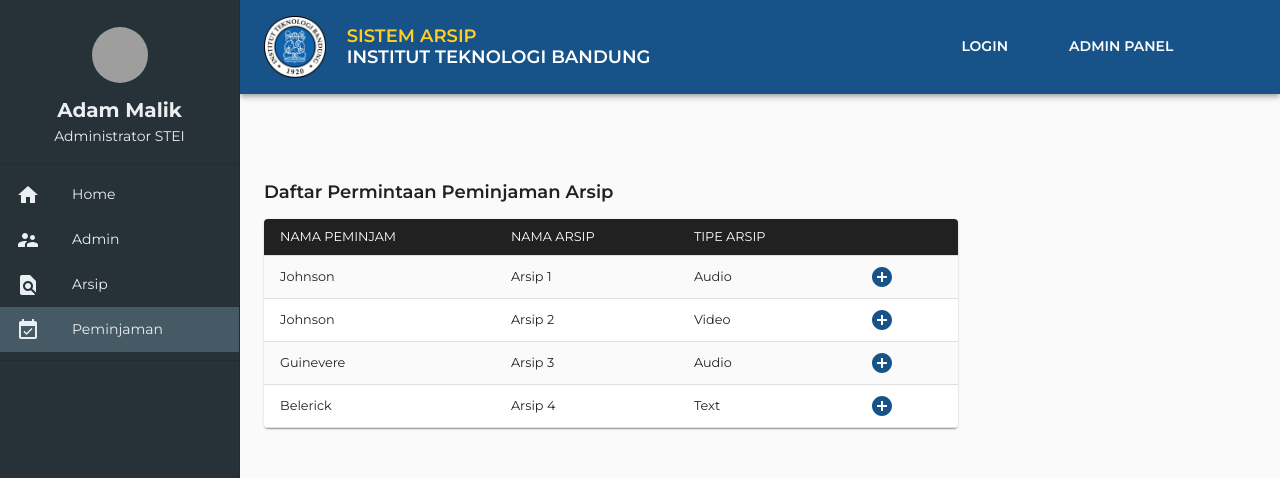
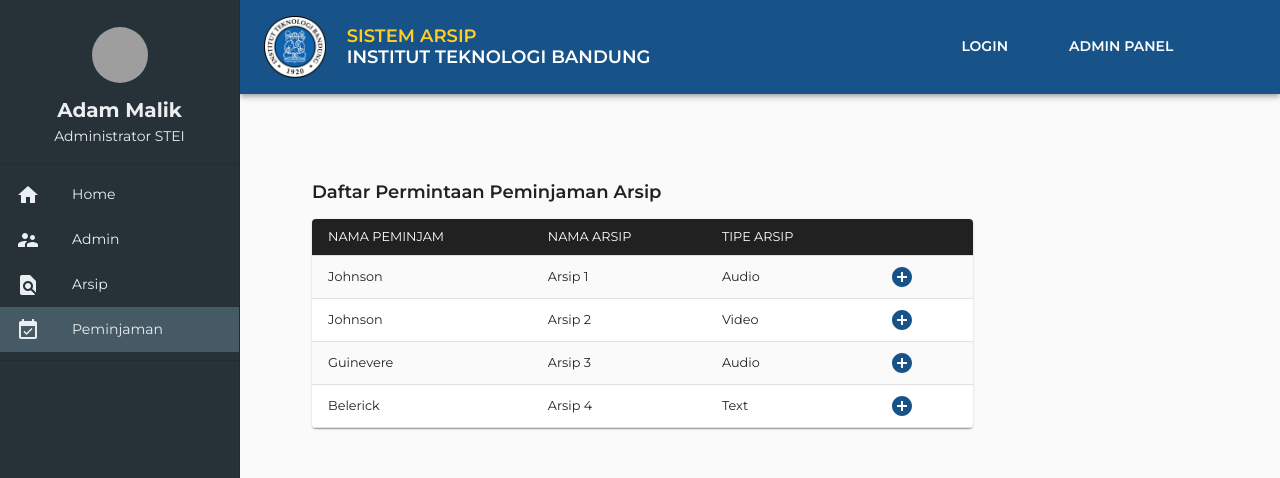
Before and after one commit to WillsenS/if3250-2020-archive-2-archive-frontend, a Next.js app: page /admin-panel/archive-requests in a window 1280 px wide. Shown: the top 478 px of the page. Built offline with nearby package versions, Linux system fonts and the light colour scheme; grey boxes are pictures that could not be loaded.

Commit message:
fix layout

```diff
--- a/pages/admin-panel/archive-requests/index.js
+++ b/pages/admin-panel/archive-requests/index.js
@@ -73,7 +73,7 @@ export default function ArchiveRequest() {
                         requestList={request}
                         handleClick={acceptRequest}/>
                 ) : (
-                    <Typography variant="h3" component="h2">
+                    <Typography variant="h3" component="h2"  style={{marginLeft: '3rem'}}>
                         Tidak ada permintaan peminjaman arsip
                     </Typography>
                 )
--- a/src/components/Admin/RequestTable/index.js
+++ b/src/components/Admin/RequestTable/index.js
@@ -16,7 +16,7 @@ import AddCircleIcon from '@material-ui/icons/AddCircle';
 const useStyles = makeStyles(() => ({
     root: {
         minWidth: '50%',
-        maxWidth: '70%'
+        maxWidth: '70%',
     },
     title: {
         marginBottom: '1rem'
@@ -37,7 +37,8 @@ export default function RequestTable(props) {
     };
 
     return (
-        <>
+        <div style={{marginLeft: '3rem'}}>
+
             <Typography variant="h3" component="h2" className={classes.title}>{props.title}</Typography>
             <TableContainer component={Paper} className={classes.root}>
                 <Table className={classes.table} aria-label="tabel permintaan peminjamana arsip" size="small">
@@ -71,7 +72,7 @@ export default function RequestTable(props) {
                     </TableBody>
                 </Table>
             </TableContainer>
-        </>
+        </div>
 
         );
 }
```
